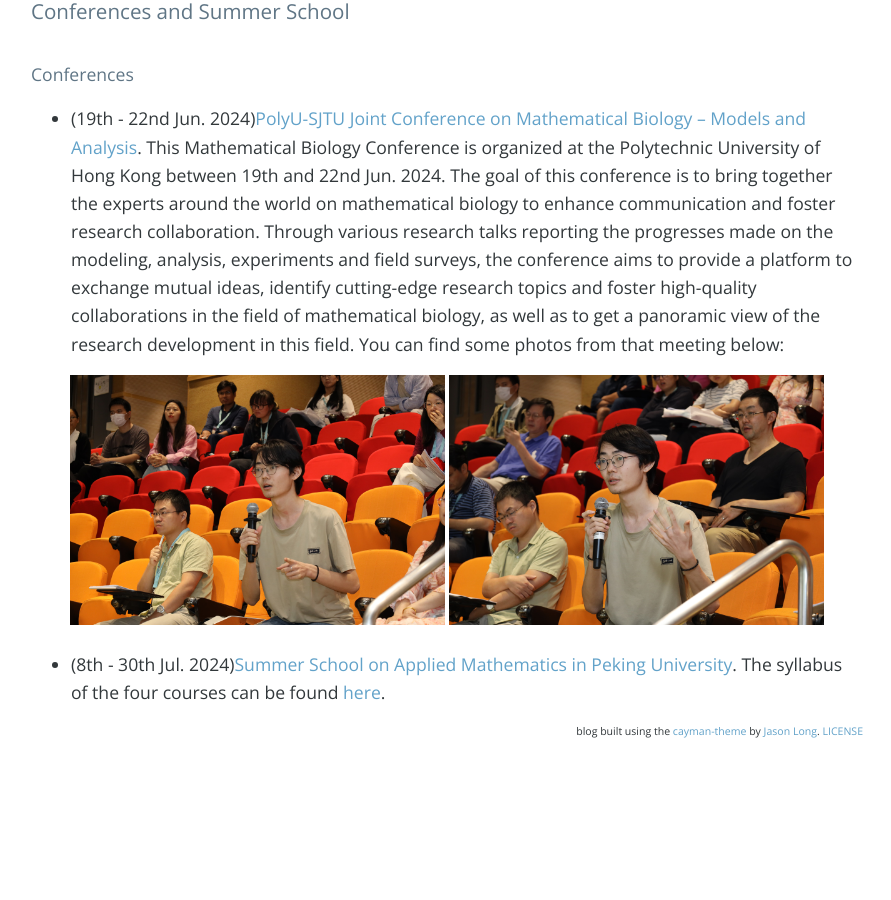
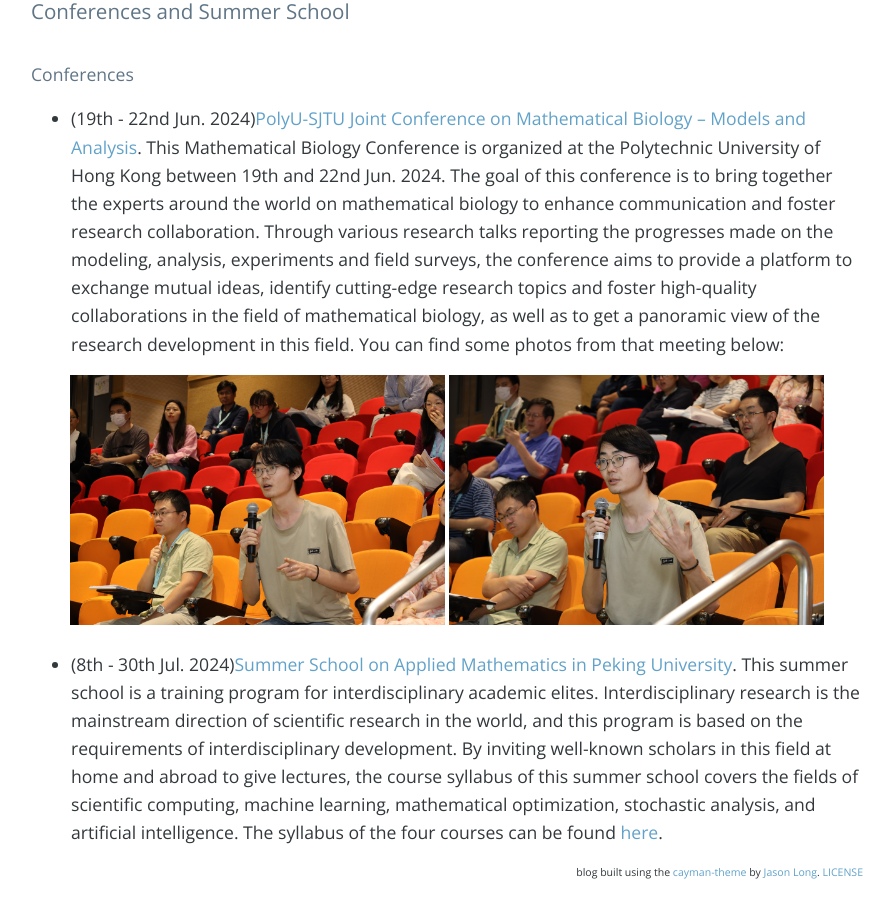
Before and after one commit to Louis-shuo-wang/Louis-shuo-wang.github.io, a Jekyll site: the page built from index.md, in a window 1280 px wide and 900 px high, scrolled down 1324 px. Shown: the whole window, without its empty margins (193-1084 px from the left). Built offline with Jekyll 4.4.1, drawn with Linux system fonts in a browser that asks for light colours; nearby versions of some CDN libraries; our own code applies the rules of GitHub Pages for plain Markdown files; the list of posts is cut into pages by our own code; comment, search, counter and statistics services are not loaded; before the commit the page ends 2083 px from its top, so only the background shows below that.

Commit message:
Update index.md

```diff
--- a/index.md
+++ b/index.md
@@ -25,4 +25,5 @@ Hello, I'm Shuo Wang, a Ph.D. candidate from Department of Mathematics of [City
   <img src="img/PolyU-SJTU Joint Conference on Mathematical Biology – Models and Analysis/picture1.JPG" width="45%" alt="PolyU‑SJTU Photo 1" />
   <img src="img/PolyU-SJTU Joint Conference on Mathematical Biology – Models and Analysis/picture2.JPG" width="45%" alt="PolyU‑SJTU Photo 2" />
 </p>
-* (8th - 30th Jul. 2024)[Summer School on Applied Mathematics in Peking University](https://www.math.pku.edu.cn/amel/sqxx/157587.htm). The syllabus of the four courses can be found [here](https://www.math.pku.edu.cn/amel/sqxx/157568.htm).
+
+* (8th - 30th Jul. 2024)[Summer School on Applied Mathematics in Peking University](https://www.math.pku.edu.cn/amel/sqxx/157587.htm). This summer school is a training program for interdisciplinary academic elites. Interdisciplinary research is the mainstream direction of scientific research in the world, and this program is based on the requirements of interdisciplinary development. By inviting well-known scholars in this field at home and abroad to give lectures, the course syllabus of this summer school covers the fields of scientific computing, machine learning, mathematical optimization, stochastic analysis, and artificial intelligence. The syllabus of the four courses can be found [here](https://www.math.pku.edu.cn/amel/sqxx/157568.htm).
```
